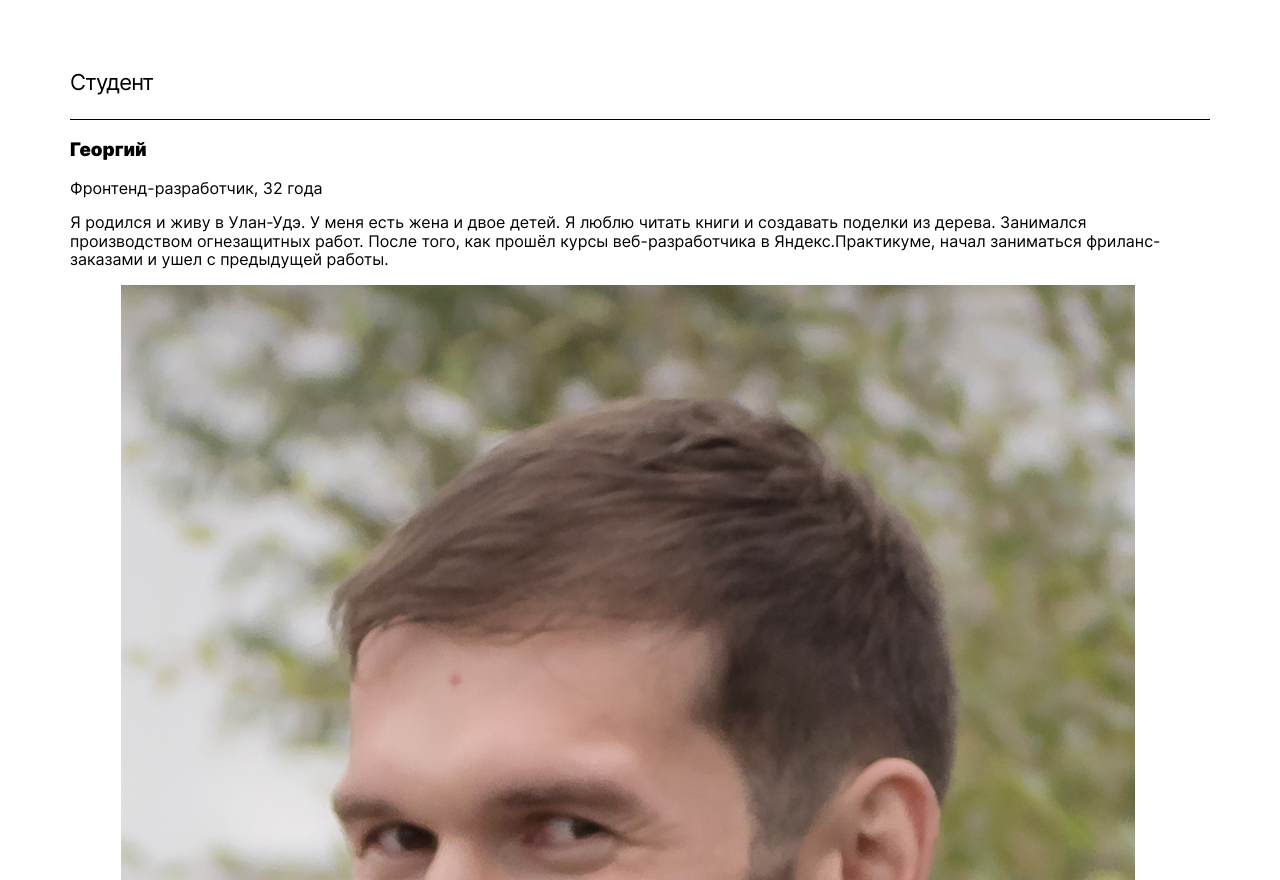
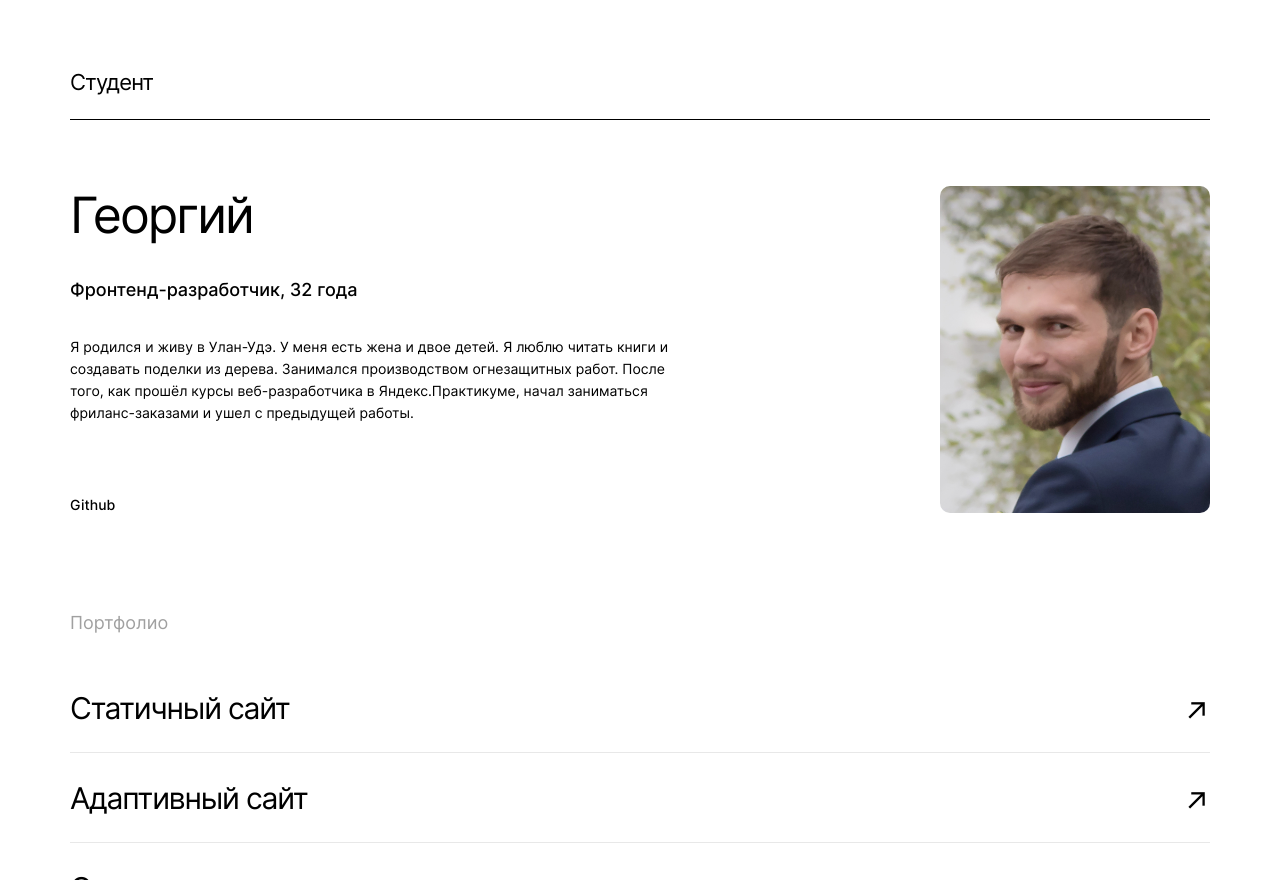
Before and after one commit to FGeorgy/movies-explorer-frontend, a React (Create React App) app: page / in a window 1280 px wide. Shown: the part 1920-2800 px from the top of the page. Built offline with nearby package versions, Linux system fonts and the light colour scheme.

Commit message:
layout AboutMe, Portfolio, Footer

```diff
--- a/src/components/Footer/Footer.css
+++ b/src/components/Footer/Footer.css
@@ -0,0 +1,60 @@
+.footer {
+  padding: 79px 70px 20px;
+}
+
+.footer__title {
+  font-style: normal;
+  font-weight: 400;
+  font-size: 13px;
+  line-height: 16px;
+  text-align: center;
+  color: #A0A0A0;
+  border-bottom: 1px solid #E8E8E8;
+  padding-bottom: 20px;
+  margin: 0;
+}
+
+.footer__wrapper {
+  display: flex;
+  justify-content: space-between;
+  margin-top: 20px;
+}
+
+.footer__copyright {
+  font-style: normal;
+  font-weight: 400;
+  font-size: 13px;
+  line-height: 16px;
+  margin: 0;
+}
+
+.footer__link-list {
+  display: flex;
+  list-style: none;
+  padding: 0;
+  margin: 0;
+}
+
+.footer__item {
+  margin-right: 20px;
+}
+
+.footer__item:last-of-type {
+  margin: 0;
+}
+
+.footer__link {
+  text-decoration: none;
+  font-style: normal;
+  font-weight: 400;
+  font-size: 13px;
+  line-height: 16px;
+  text-align: right;
+  color: #000000;
+  transition: opacity .3s ease;
+}
+
+.footer__link:hover {
+  cursor: pointer;
+  opacity: .7;
+}
--- a/src/components/Footer/Footer.jsx
+++ b/src/components/Footer/Footer.jsx
@@ -1,7 +1,22 @@
 import './Footer.css';
 
 function Footer() {
-
+  return (
+    <footer className="footer">
+      <h5 className="footer__title">Учебный проект Яндекс.Практикум х BeatFilm.</h5>
+      <div className="footer__wrapper">
+        <p className="footer__copyright">© 2022. FGeorg</p>
+        <ul className="footer__link-list">
+          <li className="footer__item">
+            <a href="https://practicum.yandex.ru/" className="footer__link">Яндекс.Практикум</a>
+          </li>
+          <li className="footer__item">
+            <a href="https://github.com/FGeorgy" className="footer__link">Github</a>
+          </li>
+        </ul>
+      </div>
+    </footer>
+  )
 };
 
 export default Footer;
--- a/src/components/Header/Header.css
+++ b/src/components/Header/Header.css
@@ -18,6 +18,8 @@
 }
 
 .header__logo-img {
+  cursor: pointer;
+  opacity: .7;
 }
 
 .header__navigation-link {
--- a/src/components/Main/AboutMe/AboutMe.css
+++ b/src/components/Main/AboutMe/AboutMe.css
@@ -1,3 +1,63 @@
 .about-me {
-  padding: 110px 70px;
+  padding: 110px 70px 100px;
 }
+
+.about-me__description {
+  margin-top: 66px;
+  display: grid;
+  grid-template-columns: auto 270px;
+  grid-template-rows: repeat(4, auto);
+  column-gap: 270px;
+}
+
+.about-me__name {
+  font-style: normal;
+  font-weight: 400;
+  font-size: 50px;
+  line-height: 58px;
+  letter-spacing: -0.04em;
+  margin: 0;
+}
+
+.about-me__subtitle {
+  font-style: normal;
+  font-weight: 500;
+  font-size: 18px;
+  line-height: 20px;
+  mix-blend-mode: normal;
+  margin: 0;
+}
+
+.about-me__text {
+  font-style: normal;
+  font-weight: 400;
+  font-size: 14px;
+  line-height: 22px;
+  mix-blend-mode: normal;
+  margin: 0;
+}
+
+.about-me__github {
+  font-style: normal;
+  font-weight: 500;
+  font-size: 14px;
+  line-height: 17px;
+  margin: 0;
+  align-self: end;
+  text-decoration: none;
+  color: #000000;
+  transition: opacity .3s ease;
+}
+
+.about-me__github:hover {
+  cursor: pointer;
+  opacity: .7;
+}
+
+.about-me__photo {
+  width: 270px;
+  height: 327px;
+  border-radius: 10px;
+  grid-column: 2 / 3;
+  grid-row: 1 / -1;
+}
--- a/src/components/Main/AboutMe/AboutMe.jsx
+++ b/src/components/Main/AboutMe/AboutMe.jsx
@@ -9,21 +9,9 @@ function AboutMe() {
         <h3 className="about-me__name">Георгий</h3>
         <p className="about-me__subtitle">Фронтенд-разработчик, 32 года</p>
         <p className="about-me__text">Я родился и живу в Улан-Удэ. У меня есть жена и двое детей. Я люблю читать книги и создавать поделки из дерева. Занимался производством огнезащитных работ. После того, как прошёл курсы веб-разработчика в Яндекс.Практикуме, начал заниматься фриланс-заказами и ушел с предыдущей работы.</p>
-        <a href="1" className="about-me__github">Github</a>
+        <a href="https://github.com/FGeorgy" className="about-me__github">Github</a>
         <img src={photo} alt="" className="about-me__photo" />
       </article>
-      <h4 className="about-me__portfolio">Портфолио</h4>
-      <ul className="portfolio__list">
-        <li className="portfolio__item">
-          <a href="1" className="portfolio__link">Статичный сайт</a>
-        </li>
-        <li className="portfolio__item">
-          <a href="2" className="portfolio__link">Адаптивный сайт</a>
-        </li>
-        <li className="portfolio__item">
-          <a href="3" className="portfolio__link">Одностраничное приложение</a>
-        </li>
-      </ul>
     </section>
   )
 };
--- a/src/components/Main/Main.jsx
+++ b/src/components/Main/Main.jsx
@@ -5,6 +5,8 @@ import Promo from './Promo/Promo';
 import AboutProject from './AboutProject/AboutProject';
 import Techs from './Techs/Techs';
 import AboutMe from './AboutMe/AboutMe';
+import Portfolio from './Portfolio/Portfolio';
+import Footer from '../Footer/Footer';
 
 function Main({ loggedIn }) {
   return (
@@ -14,6 +16,8 @@ function Main({ loggedIn }) {
       <AboutProject/>
       <Techs/>
       <AboutMe/>
+      <Portfolio/>
+      <Footer/>
     </>
   )
 };
--- a/src/components/Main/Portfolio/Portfolio.css
+++ b/src/components/Main/Portfolio/Portfolio.css
@@ -0,0 +1,57 @@
+.portfolio {
+  padding: 0 70px 125px;
+}
+
+.portfolio__title {
+  margin: 0;
+  font-style: normal;
+  font-weight: 400;
+  font-size: 18px;
+  line-height: 20px;
+  color: #A0A0A0;
+  mix-blend-mode: normal;
+}
+
+.portfolio__list {
+  list-style: none;
+  margin: 50px 0 0;
+  padding: 0;
+}
+
+.portfolio__item {
+  padding-bottom: 19px;
+  margin-bottom: 20px;
+  border-bottom: 1px solid #E8E8E8;
+  position: relative;
+}
+
+.portfolio__item:last-of-type {
+  margin-bottom: 0;
+}
+
+.portfolio__link {
+  text-decoration: none;
+  font-style: normal;
+  font-weight: 400;
+  font-size: 30px;
+  line-height: 50px;
+  letter-spacing: -0.04em;
+  color: #000000;
+  transition: opacity .3s ease;
+}
+
+.portfolio__link:hover {
+  cursor: pointer;
+  opacity: .7;
+}
+
+.portfolio__link::after {
+  content: "↗";
+  position: absolute;
+  right: 0;
+  font-style: normal;
+  font-weight: 400;
+  font-size: 30px;
+  line-height: 60px;
+  letter-spacing: -0.04em;
+}
--- a/src/components/Main/Portfolio/Portfolio.jsx
+++ b/src/components/Main/Portfolio/Portfolio.jsx
@@ -1,7 +1,22 @@
 import './Portfolio.css';
 
 function Portfolio() {
-
+  return (
+    <section className="portfolio">
+      <h4 className="portfolio__title">Портфолио</h4>
+      <ul className="portfolio__list">
+        <li className="portfolio__item">
+          <a href="1" className="portfolio__link">Статичный сайт</a>
+        </li>
+        <li className="portfolio__item">
+          <a href="2" className="portfolio__link">Адаптивный сайт</a>
+        </li>
+        <li className="portfolio__item">
+          <a href="3" className="portfolio__link">Одностраничное приложение</a>
+        </li>
+      </ul>
+    </section>
+  )
 };
 
 export default Portfolio;
```
